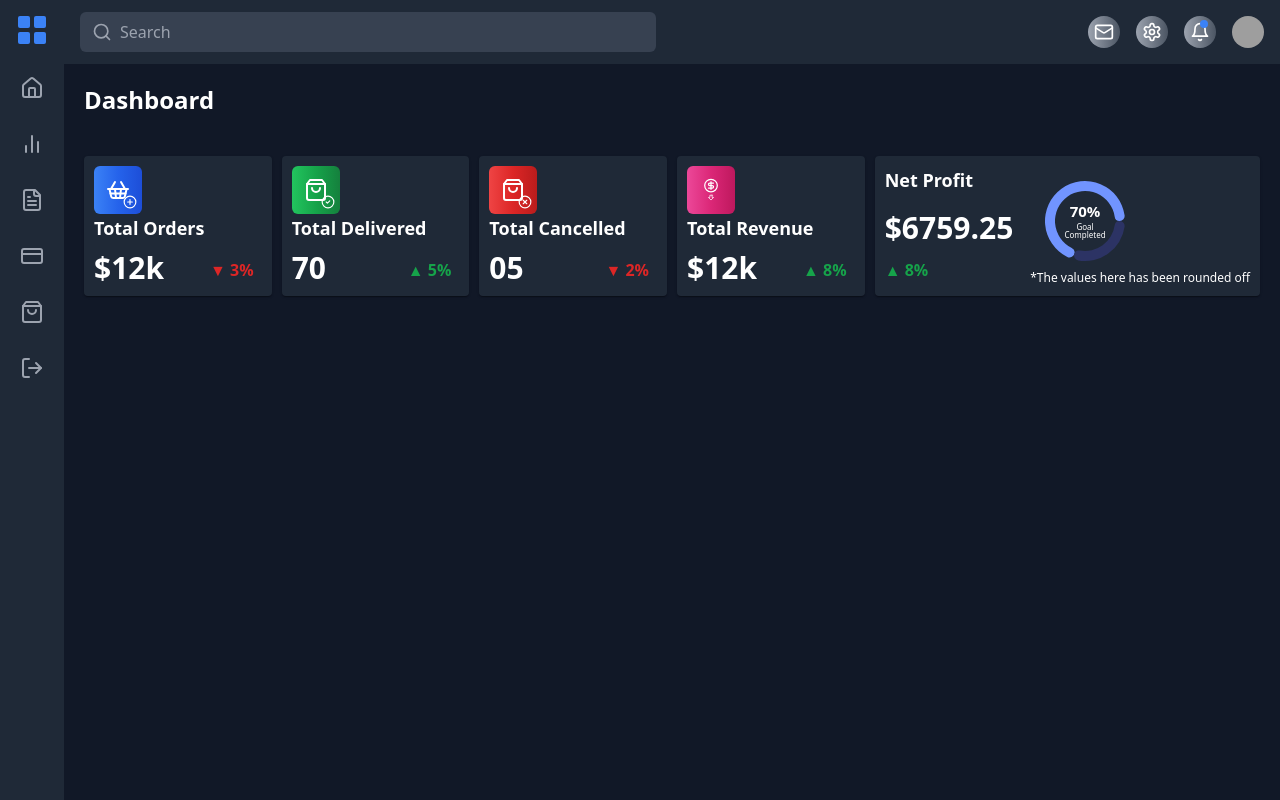
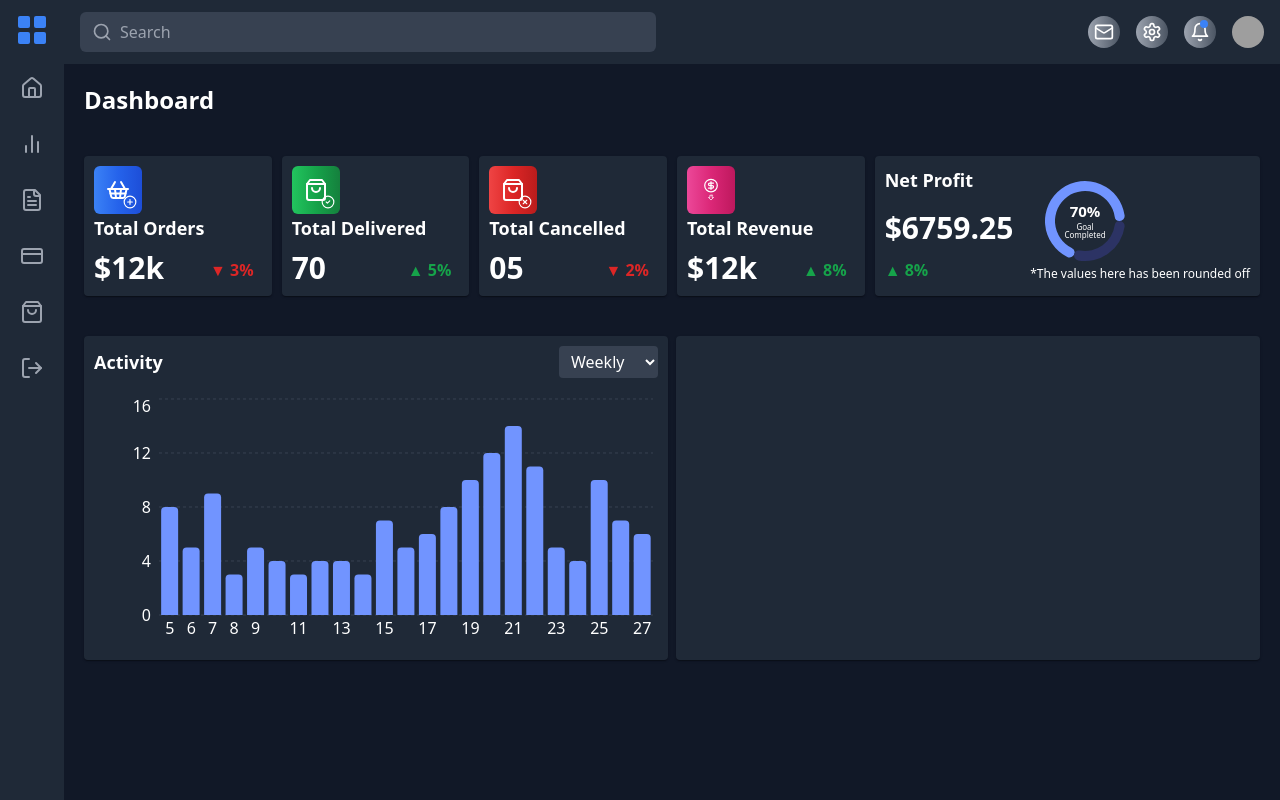
Before and after one commit to CKNKP/assignment, a React (Vite) app: page / in a window 1280 px wide. Built offline with nearby package versions, Linux system fonts and the light colour scheme; grey boxes are pictures that could not be loaded.

Commit message:
graph init

```diff
--- a/src/App.jsx
+++ b/src/App.jsx
@@ -19,7 +19,18 @@ import {
 import "./App.css";
 import Tooltip from "@mui/material/Tooltip";
 import { Card } from "@mui/material";
-import { PieChart, Pie, Cell } from "recharts";
+import {
+  PieChart,
+  Pie,
+  Cell,
+  BarChart,
+  Bar,
+  XAxis,
+  YAxis,
+  CartesianGrid,
+  Tooltip as RechartsTooltip,
+  ResponsiveContainer,
+} from "recharts";
 
 const data = [
   { name: "Completed", value: 70 },
@@ -241,7 +252,7 @@ const App = ({ children }) => {
               }}
             >
               <div className="flex justify-between">
-                <div className="flex justify-start flex-col">
+                <div>
                   <h2 className="text-lg font-semibold">Net Profit</h2>
                   <p className="text-3xl font-bold mt-4">$6759.25</p>
 
@@ -299,13 +310,61 @@ const App = ({ children }) => {
                       Completed
                     </text>
                   </PieChart>
-                  <p className="text-xs text-white mt-1 text-center">
+                  <p className="text-xs text-white text-center">
                     *The values here has been rounded off
                   </p>
                 </div>
               </div>
             </Card>
           </div>
+        </div>
+
+        <div className="grid lg:grid-cols-2 gap-2 p-5">
+          <Card
+            sx={{
+              backgroundColor: "#1F2937",
+              color: "#fff",
+              padding: "10px",
+            }}
+          >
+            <div className="flex justify-between items-center mb-4">
+              <h2 className="text-lg font-semibold">Activity</h2>
+              <select className="bg-gray-700 text-white rounded px-2 py-1">
+                <option>Weekly</option>
+                <option>Monthly</option>
+                <option>Yearly</option>
+              </select>
+            </div>
+            <div className="w-full h-64">
+              <ResponsiveContainer width="100%" height="100%">
+                <BarChart data={activityData}>
+                  <CartesianGrid
+                    strokeDasharray="3 3"
+                    horizontal={true}
+                    vertical={false}
+                    stroke="#374151"
+                  />
+                  <XAxis
+                    dataKey="day"
+                    stroke="#fff"
+                    axisLine={false}
+                    tickLine={false}
+                  />
+                  <YAxis stroke="#fff" axisLine={false} tickLine={false} />
+                  <RechartsTooltip />
+                  <Bar dataKey="value" fill="#7194FF" radius={[4, 4, 0, 0]} />
+                </BarChart>
+              </ResponsiveContainer>
+            </div>
+          </Card>
+
+          <Card
+            sx={{
+              backgroundColor: "#1F2937",
+              color: "#fff",
+              padding: "10px",
+            }}
+          ></Card>
         </div>
 
         <main className="flex-1 overflow-y-auto p-6">{children}</main>
```
